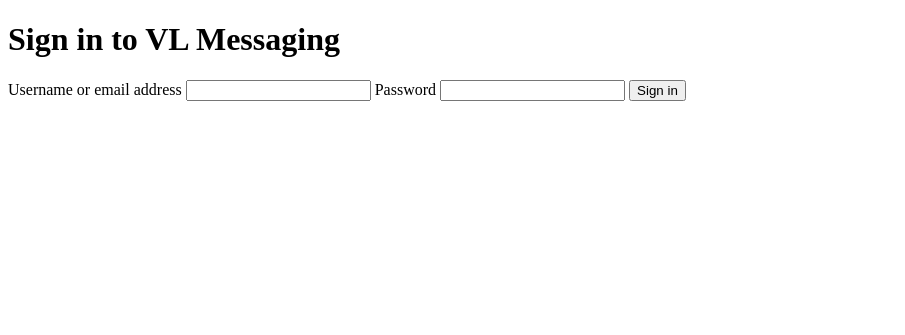
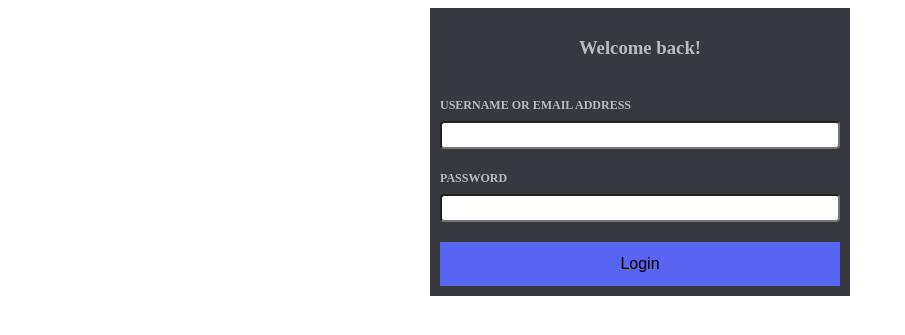
Before and after one commit to leth02/VL_Chat_App, a Flask app: page /signin in a window 1280 px wide. Shown: the top 335 px of the page, without its empty margins (0-905 px from the left). Run offline with Flask 2, Linux system fonts and the light colour scheme.

Commit message:
Style login and index pages

```diff
--- /dev/null
+++ b/message_app/static/css/minor/main.css
@@ -0,0 +1,36 @@
+.login-container {
+    display: flex;
+    flex-direction: column;
+    width: 400px;
+    background: #36393f;
+    color: #b9bbbe;
+    padding: 10px;
+    margin: auto;
+}
+
+.login-container h5 {
+    font-size: 12px;
+    line-height: 16px;
+    margin-bottom: 8px;
+    text-transform: uppercase;
+    font-weight: 600;
+}
+
+.login-container input {
+    width: 100%;
+    font-size: 16px;
+    border-radius: 4px;
+    padding: 10px;
+    height: 4px;
+}
+
+.login-button {
+    font-size: 16px;
+    line-height: 24px;
+    height: 44px;
+    width: 100%;
+    background: #5865f2;
+    border: none;
+    margin-top: 20px;
+    cursor: pointer;
+}
--- a/message_app/templates/messages.html
+++ b/message_app/templates/messages.html
@@ -7,6 +7,11 @@
         <link rel="stylesheet" href="{{url_for('static', filename='css/messages/main.css')}}">
     </head>
     <body>
+        <div id="header">
+            <form action="/api/logout" method="post">
+                <button>Log out</button>
+            </form>
+        </div>
         <div style="display: flex; height: 100vh; overflow: hidden;">
 
             <!-- All available conversations -->
--- a/message_app/templates/user_signin.html
+++ b/message_app/templates/user_signin.html
@@ -1,20 +1,35 @@
 <!DOCTYPE html>
 <html>
     <head>
-        <title>VL | Sign in</title>
+        <title>VL | Log in</title>
         <meta charset="utf-8">
+        <link rel="icon" href="{{url_for('static', filename='images/VL-logo-favicon.jpeg')}}">
+        <link rel="stylesheet" href="{{url_for('static', filename='css/minor/main.css')}}">
     </head>
 
     <body>
-        <h1>Sign in to VL Messaging</h1>
-        <div>
-            <form action="{{url_for('user_sign_in.api_user_signin')}}" method="POST">
-                <label for="username">Username or email address</label>
-                <input type="text" name="username" id="username">
-                <label for="password">Password</label>
-                <input type="password" name="password" id="password">
-                <button type="submit">Sign in</button>
-            </form>
-        </div>
+        <form action="{{url_for('user_sign_in.api_user_signin')}}" method="POST">
+            <div class="login-container">
+                <div style="display: flex; align-items: center; flex-direction: column;">
+                    <h3>Welcome back!</h3>
+                </div>
+
+                <div style="width: 100%; text-align: left;">
+                    <div>
+                        <h5>Username or email address</h5>
+                        <div style="display: flex;">
+                            <input type="text" name="username" id="username">
+                        </div>
+                    </div>
+                    <div>
+                        <h5>Password</h5>
+                        <div style="display: flex;">
+                            <input type="password" name="password" id="password">
+                        </div>
+                    </div>
+                    <button class="login-button" type="submit">Login</button>
+                </div>
+            </div>
+        </form>
     </body>
 </html>
--- a/message_app/templates/user_signup.html
+++ b/message_app/templates/user_signup.html
@@ -3,6 +3,8 @@
     <head>
         <title>VL | Sign up</title>
         <meta charset="utf-8">
+        <link rel="icon" href="{{url_for('static', filename='images/VL-logo-favicon.jpeg')}}">
+
     </head>
 
     <body>
--- a/message_app/user_sign_in.py
+++ b/message_app/user_sign_in.py
@@ -42,3 +42,10 @@ def api_user_signin():
 
     except Exception as error:
         return {"Error": "Bad request. " + str(error)}, 400
+
+
+@user_sign_in.route('/api/logout', methods=["POST"])
+def api_user_logout():
+    session.pop("user")
+
+    return redirect(url_for("user_sign_in.user_signin"))
```
Also changed, not shown: message_app/static/css/messages/main.css (+8 -0 lines), message_app/templates/index.html (+17 -1 lines).
